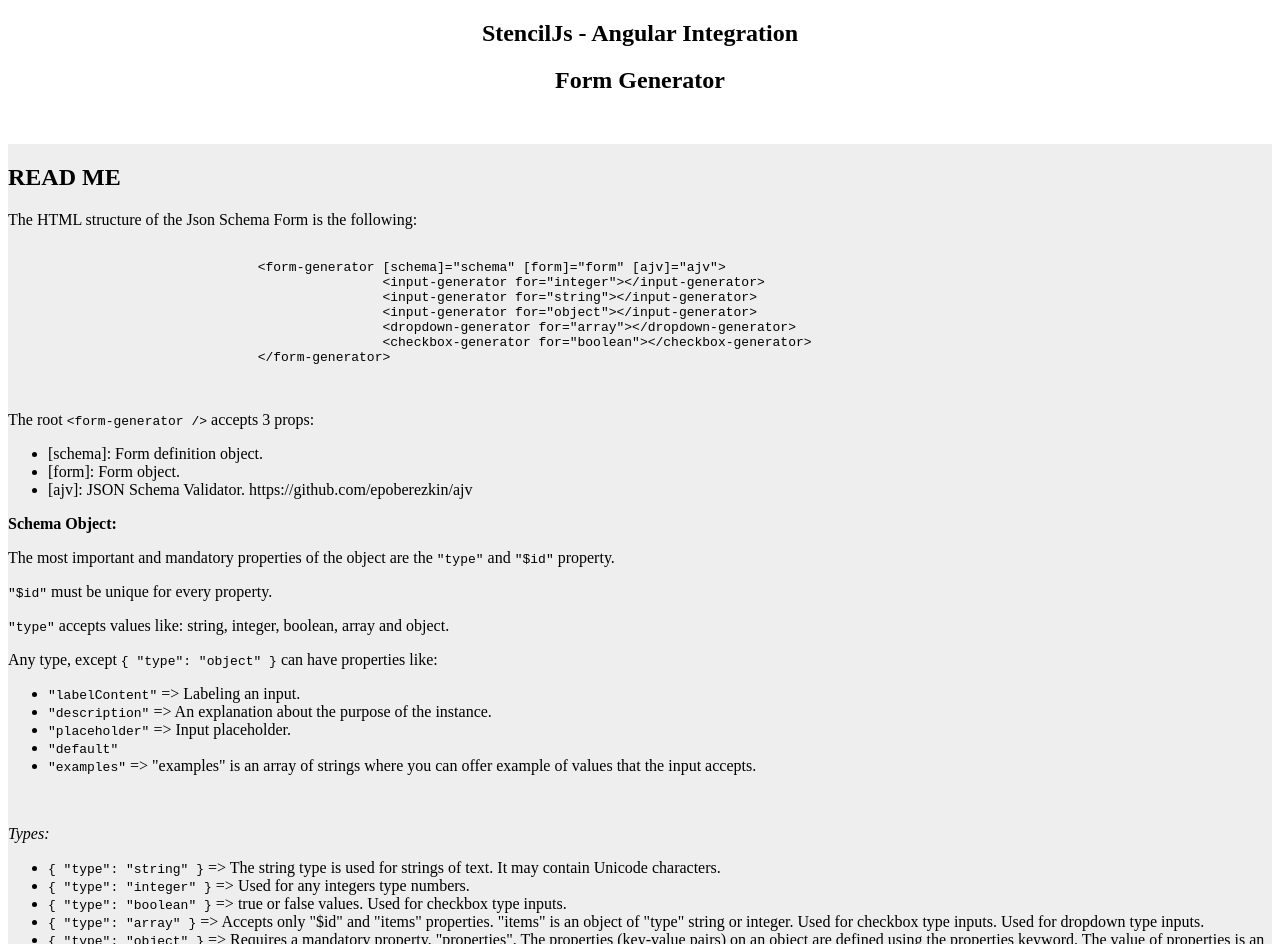
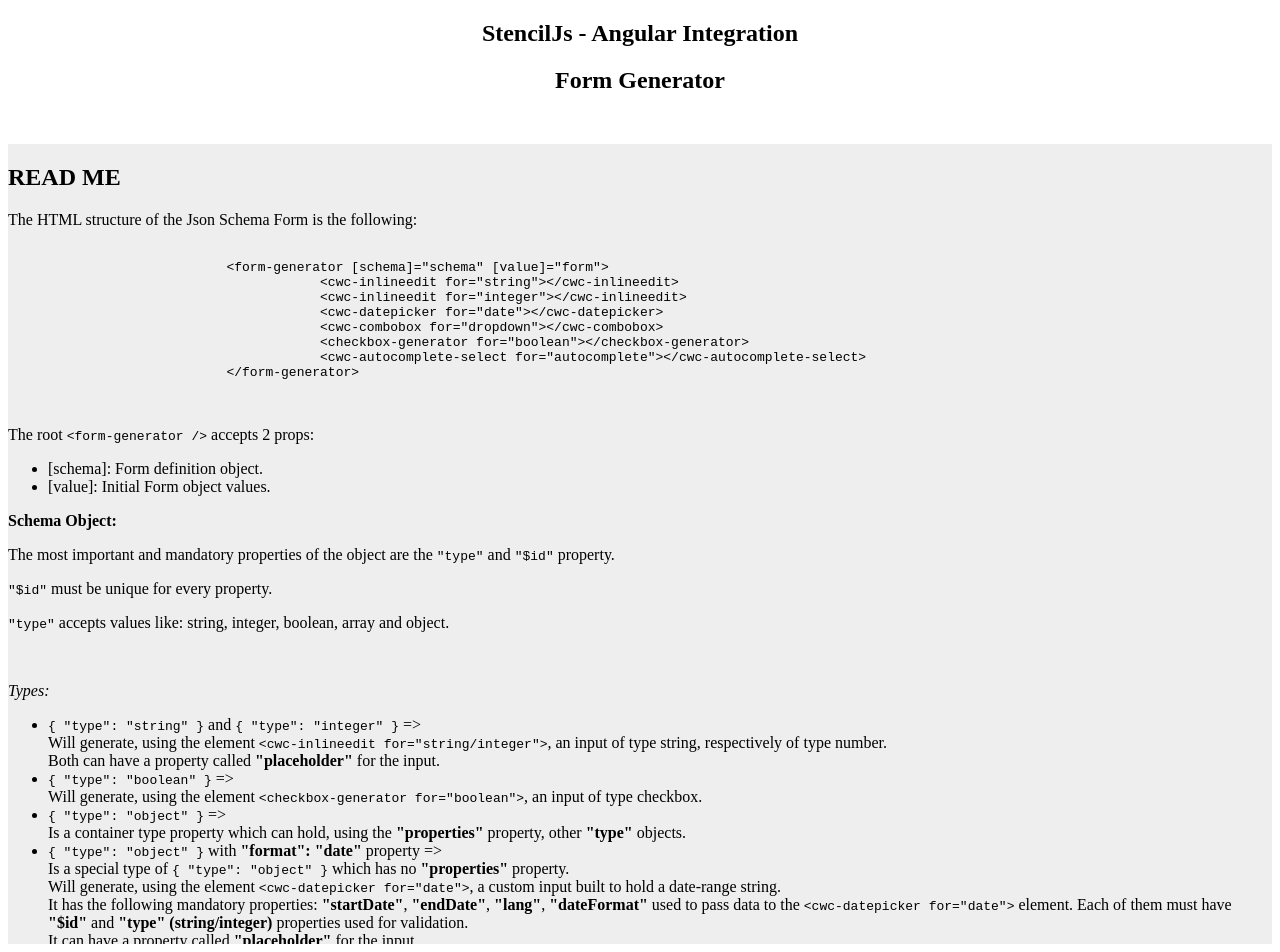
Before and after one commit to Uiseguys/form-generator-integration-test, an Angular app: page / in a window 1280 px wide. Built offline with nearby package versions, Linux system fonts and the light colour scheme.

Commit message:
redocumented the form-generator

```diff
--- a/src/app/app.component.html
+++ b/src/app/app.component.html
@@ -27,75 +27,70 @@
                     <p>The HTML structure of the Json Schema Form is the following:</p>
                     <pre>
                         <code>
-                            	&lt;form-generator [schema]="schema" [form]="form" [ajv]="ajv"&gt;
-                                	&#9;&lt;input-generator for="integer"&gt;&lt;/input-generator&gt;
-                                	&#9;&lt;input-generator for="string"&gt;&lt;/input-generator&gt;
-                                	&#9;&lt;input-generator for="object"&gt;&lt;/input-generator&gt;
-                                	&#9;&lt;dropdown-generator for="array"&gt;&lt;/dropdown-generator&gt;
-                                	&#9;&lt;checkbox-generator for="boolean"&gt;&lt;/checkbox-generator&gt;
-                            	&lt;/form-generator&gt;
+                            &lt;form-generator [schema]="schema" [value]="form"&gt;
+                                &#9;&lt;cwc-inlineedit for="string"&gt;&lt;/cwc-inlineedit&gt;
+                                &#9;&lt;cwc-inlineedit for="integer"&gt;&lt;/cwc-inlineedit&gt;
+                                &#9;&lt;cwc-datepicker for="date"&gt;&lt;/cwc-datepicker&gt;
+                                &#9;&lt;cwc-combobox for="dropdown"&gt;&lt;/cwc-combobox&gt;
+                                &#9;&lt;checkbox-generator for="boolean"&gt;&lt;/checkbox-generator&gt;
+                                &#9;&lt;cwc-autocomplete-select for="autocomplete"&gt;&lt;/cwc-autocomplete-select&gt;
+                            &lt;/form-generator&gt;
                         </code>
                     </pre>
 
-                    <p>The root <code>&lt;form-generator /&gt;</code> accepts 3 props:</p>
+                    <p>The root <code>&lt;form-generator /&gt;</code> accepts 2 props:</p>
                     <ul>
                         <li>[schema]: Form definition object.</li>
-                        <li>[form]: Form object.</li>
-                        <li>[ajv]: JSON Schema Validator. https://github.com/epoberezkin/ajv</li>
+                        <li>[value]: Initial Form object values.</li>
                     </ul>
 
                     <p><strong>Schema Object:</strong></p>
                     <p>The most important and mandatory properties of the object are the <code>"type"</code> and <code>"$id"</code> property.</p>
                     <p><code>"$id"</code> must be unique for every property.</p>
                     <p><code>"type"</code> accepts values like: string, integer, boolean, array and object.</p>
-                    <p>Any type, except <code>&#123; "type": "object" &#125;</code> can have properties like:</p>
-                    <ul>
-                        <li><code>"labelContent"</code> &#61;&gt; Labeling an input.</li>
-                        <li><code>"description"</code> &#61;&gt; An explanation about the purpose of the instance.</li>
-                        <li><code>"placeholder"</code> &#61;&gt; Input placeholder.</li>
-                        <li><code>"default"</code></li>
-                        <li><code>"examples"</code> &#61;&gt; "examples" is an array of strings where you can offer example of values that the input accepts.</li>
-                    </ul>
 
                     <br>
 
                     <p><i>Types:</i></p>
                     <ul>
-                        <li><code>&#123; "type": "string" &#125;</code> &#61;&gt; The string type is used for strings of text. It may contain Unicode characters.</li>
-                        <li><code>&#123; "type": "integer" &#125;</code> &#61;&gt; Used for any integers type numbers.</li>
-                        <li><code>&#123; "type": "boolean" &#125;</code> &#61;&gt; true or false values. Used for checkbox type inputs.</li>
-                        <li><code>&#123; "type": "array" &#125;</code> &#61;&gt; Accepts only "$id" and "items" properties. "items" is an object of "type" string or integer. Used for checkbox type inputs. Used for dropdown type inputs.</li>
-                        <li><code>&#123; "type": "object" &#125;</code> &#61;&gt; Requires a mandatory property, "properties". The properties (key-value pairs) on an object are defined using the properties keyword. The value of properties is an object, where each key is the name of a property and each value is a JSON schema used to validate that property.
-                            <p>For example, let’s say we want to define a simple schema for an address made up of a number, street name and street type:</p>
-                            <pre>
-                                <code>
-                                    &#123;
-                                        &#9;"type": "object",
-                                        &#9;"properties": &#123;
-                                            &#9;&#9;"number":      &#123; "type": "number" &#125;,
-                                            &#9;&#9;"street_name": &#123; "type": "string" &#125;,
-                                            &#9;&#9;"street_type": &#123; "type": "string" &#125;
-                                        &#9;&#125;
-                                    &#125;
-                                </code>
-                            </pre>
-                            <p>By default, the properties defined by the properties keyword are not required. However, one can provide a list of required properties using the required keyword.</p>
-                            <p>The required keyword takes an array of one or more strings. Each of these strings must be unique.</p>
-                            <p>In the following example schema defining a user record, we require that each user has a name and e-mail address, but we don’t mind if they don’t provide their address or telephone number:</p>
-                            <pre>
-                                <code>
-                                    &#123;
-                                        &#9;"type": "object",
-                                        &#9;"properties": &#123;
-                                            &#9;&#9;"name":      &#123; "type": "string" &#125;,
-                                            &#9;&#9;"email":     &#123; "type": "string" &#125;,
-                                            &#9;&#9;"address":   &#123; "type": "string" &#125;,
-                                            &#9;&#9;"telephone": &#123; "type": "string" &#125;
-                                        &#9;&#125;,
-                                        &#9;"required": ["name", "email"]
-                                    &#125;
-                                </code>
-                            </pre>
+                        <li>
+                            <code>&#123; "type": "string" &#125;</code> and <code>&#123; "type": "integer" &#125;</code> &#61;&gt;<br />
+                            Will generate, using the element <code>&lt;cwc-inlineedit for="string/integer"&gt;</code>,
+                            an input of type string, respectively of type number.<br />
+                            Both can have a property called <strong>"placeholder"</strong> for the input.
+                        </li>
+                        <li>
+                            <code>&#123; "type": "boolean" &#125;</code> &#61;&gt;<br />
+                            Will generate, using the element <code>&lt;checkbox-generator for="boolean"&gt;</code>, an input of type checkbox.
+                        </li>
+                        <li>
+                            <code>&#123; "type": "object" &#125;</code> &#61;&gt;<br />
+                            Is a container type property which can hold, using the <strong>"properties"</strong> property, other <strong>"type"</strong> objects.
+                        </li>
+                        <li>
+                            <code>&#123; "type": "object" &#125;</code> with <strong>"format": "date"</strong> property &#61;&gt;<br />
+                            Is a special type of <code>&#123; "type": "object" &#125;</code> which has no <strong>"properties"</strong> property.<br />
+                            Will generate, using the element <code>&lt;cwc-datepicker for="date"&gt;</code>, a custom input built to hold a date-range string.<br />
+                            It has the following mandatory properties:
+                            <strong>"startDate"</strong>, <strong>"endDate"</strong>, <strong>"lang"</strong>, <strong>"dateFormat"</strong>
+                            used to pass data to the <code>&lt;cwc-datepicker for="date"&gt;</code> element.
+                            Each of them must have <strong>"$id"</strong> and <strong>"type" (string/integer)</strong> properties used for validation.<br />
+                            It can have a property called <strong>"placeholder"</strong> for the input.
+                        </li>
+                        <li>
+                            <code>&#123; "type": "array" &#125;</code> with <strong>"arrayType": "dropdown"</strong> property &#61;&gt;<br />
+                            Will generate, using the element <code>&lt;cwc-combobox for="dropdown"&gt;</code>, a dropdown button and a readonly input.<br />
+                            It has a mandatory property <strong>"items"</strong> where the values of the dropdown are passed using the <strong>"enum"</strong> property.<br />
+                            In the "items" property, the <strong>"type"</strong> property is used to define the type of the enum values ("string", "integer" etc).
+                            The property <strong>"buttonText"</strong> will name the dropdown button and it can have a property called <strong>"placeholder"</strong> for the input.
+                        </li>
+                        <li>
+                            <code>&#123; "type": "array" &#125;</code> with <strong>"arrayType": "autocomplete"</strong> property &#61;&gt;<br />
+                            Will generate, using the element <code>&lt;cwc-autocomplete-select for="autocomplete"&gt;</code>, a custom input.<br />
+                            When the user starts typing, a dropdown window will pop up letting the user choose how many values he wants from the returned values.<br />
+                            It has the same <strong>"items"</strong> property as the "arrayType": "dropdown" except it has one more property called <strong>"searchKey"</strong>,
+                            only if the values of the <strong>"enum"</strong> property are objects,
+                            used to tell the component on which key to search for in the object given in the <strong>"enum"</strong> property.
                         </li>
                     </ul>
 
@@ -106,18 +101,45 @@
                         <code>
                             &#123;
                                 "type": "object",
-                                "required": ["startDate", "endDate", "min", "max", "checked", "sources", "dateValue"],
+                                "required": ["checkbox", "min", "max", "startDate", "endDate", "startDateString", "endDateString", "dropdown", "autocomplete"],
                                 "properties": &#123;
+                                    "autocomplete": &#123;
+                                        "$id": "data/properties/autocomplete",
+                                        "type": "array",
+                                        "arrayType": "autocomplete",
+                                        "items": &#123;
+                                            "$id": "/properties/sources/items",
+                                            "type": "object",
+                                            "placeholder": "Search something e.g. 'Argentina'",
+                                            "searchKey": "data.name",
+                                            "enum": [
+                                                &#123;
+                                                    "type": 'country',
+                                                    "data": &#123;
+                                                        "name": 'Austria',
+                                                        "capital": 'Vienna'
+                                                    &#125;
+                                                &#125;,
+                                                &#123;
+                                                    "type": 'country',
+                                                    "data": &#123;
+                                                        "name": 'Australia',
+                                                        "capital": 'Canberra'
+                                                    &#125;
+                                                &#125;,
+                                                &#123;
+                                                    "type": 'country',
+                                                    "data": &#123;
+                                                        "name": 'Argentina',
+                                                        "capital": 'Buenos Aires'
+                                                    &#125;
+                                                &#125;
+                                            ]
+                                        &#125;
+                                    &#125;
                                     "checked": &#123;
-                                        "$id": "data/properties/checked",
-                                        "type": "boolean",
-                                        "labelContent": "The Checked Schema",
-                                        "description": "An explanation about the purpose of this instance.",
-                                        "placeholder": "Check Me",
-                                        "default": false,
-                                        "examples": [
-                                            false
-                                        ]
+                                        "$id": "data/properties/checkbox",
+                                        "type": "boolean"
                                     &#125;,
                                     "duration": &#123;
                                         "$id": "data/properties/duration",
@@ -126,73 +148,57 @@
                                             "min": &#123;
                                                 "$id": "data/properties/duration/properties/min",
                                                 "type": "integer",
-                                                "labelContent": "The Min Schema",
-                                                "description": "An explanation about the purpose of this instance.",
-                                                "placeholder": "Min Value",
-                                                "default": 0,
-                                                "examples": [
-                                                    5
-                                                ]
+                                                "placeholder": "Min Value"
                                             &#125;,
                                             "max": &#123;
                                                 "$id": "data/properties/duration/properties/max",
                                                 "type": "integer",
-                                                "labelContent": "The Max Schema",
-                                                "description": "An explanation about the purpose of this instance.",
-                                                "placeholder": "Max Value",
-                                                "default": 0,
-                                                "examples": [
-                                                    10
-                                                ]
+                                                "placeholder": "Max Value"
                                             &#125;
                                         &#125;
                                     &#125;,
                                     "date": &#123;
                                         "$id": "data/properties/date",
-                                        "labelContent": "Date",
                                         "type": "object",
                                         "format": "date",
                                         "placeholder": "Select a Date",
-                                        "dateValue": &#123;
-                                            "$id": "data/properties/date/dateValue",
+                                        "startDate": &#123;
+                                            "$id": "data/properties/date/startDate",
+                                            "type": "string"
+                                        &#125;,
+                                        "endDate": &#123;
+                                            "$id": "data/properties/date/endDate",
+                                            "type": "string"
+                                        &#125;,
+                                        "lang": &#123;
+                                            "$id": "data/properties/date/lang",
+                                            "type": "string"
+                                        &#125;,
+                                        "dateFormat": &#123;
+                                            "$id": "data/properties/date/dateFormat",
                                             "type": "string"
                                         &#125;
                                     &#125;,
-                                    "startDate": &#123;
+                                    "startDateString": &#123;
                                         "$id": "data/properties/startDate",
                                         "type": "string",
-                                        "labelContent": "The Startdate Schema",
-                                        "description": "An explanation about the purpose of this instance.",
-                                        "placeholder": "Start Date",
-                                        "default": "",
-                                        "examples": [
-                                            "2007-08-31T16:47+00:00"
-                                        ]
+                                        "placeholder": "Start Date"
                                     &#125;,
-                                    "endDate": &#123;
+                                    "endDateString": &#123;
                                         "$id": "data/properties/endDate",
                                         "type": "string",
-                                        "labelContent": "The Enddate Schema",
-                                        "description": "An explanation about the purpose of this instance.",
-                                        "placeholder": "End Date",
-                                        "default": "",
-                                        "examples": [
-                                            "2007-08-31T16:47+00:00"
-                                        ]
+                                        "placeholder": "End Date"
                                     &#125;,
-                                    "sources": &#123;
-                                        "$id": "data/properties/sources",
+                                    "dropdown": &#123;
+                                        "$id": "data/properties/dropdown",
                                         "type": "array",
+                                        "arrayType": "dropdown",
                                         "items": &#123;
                                             "$id": "/properties/sources/items",
                                             "type": "string",
-                                            "labelContent": "Select",
-                                            "description": "An explanation about the purpose of this instance.",
+                                            "buttonText": "Select",
                                             "placeholder": "Select",
-                                            "default": "",
-                                            "examples": [
-                                                "source1"
-                                            ]
+                                            "enum": ["Automatic", "Manual"]
                                         &#125;
                                     &#125;
                                 &#125;
@@ -209,20 +215,21 @@
                     <pre>
                         <code>
                             &#125;
+                            "autocomplete": [],
                                 "checked": false,
                                 "duration": &#125;
                                     "min": 5,
                                     "max": 10
                                 &#125;,
                                 "date": &#125;
-                                    "dateValue": moment_(new Date()).format('Do MMMM YYYY')
+                                    "startDate": "03/25/2018",
+                                    "endDate": "04/12/2018",
+                                    "lang": "en",
+                                    "dateFormat": "MM.DD.YYYY"
                                 &#125;,
-                                "startDate": "2007-08-31T16:47+00:00",
-                                "endDate": "2007-08-31T16:47+00:00",
-                                "sources": [
-                                    "source1",
-                                    "source2"
-                                ]
+                                "startDateString": "2007-08-31T16:47+00:00",
+                                "endDateString": "2007-08-31T16:47+00:00",
+                                "dropdown": []
                             &#125;
                         </code>
                     </pre>
--- a/src/app/app.component.ts
+++ b/src/app/app.component.ts
@@ -22,7 +22,7 @@
                 "type": "object",
                 "placeholder": "Search something e.g. 'Argentina'",
                 "searchKey": "data.name",
-                "data": [
+                "enum": [
                   {
                     "type": 'country',
                     "data": {
@@ -50,12 +50,6 @@
             "checkbox": {
               "$id": "data/properties/checkbox",
               "type": "boolean",
-              "description": "An explanation about the purpose of this instance.",
-              "placeholder": "Check Me",
-              "default": false,
-              "examples": [
-                false
-              ]
             },
             "duration": {
               "$id": "data/properties/duration",
@@ -64,22 +58,12 @@
                 "min": {
                   "$id": "data/properties/duration/properties/min",
                   "type": "integer",
-                  "description": "An explanation about the purpose of this instance.",
-                  "placeholder": "Min Value",
-                  "default": 0,
-                  "examples": [
-                    5
-                  ]
+                  "placeholder": "Min Value"
                 },
                 "max": {
                   "$id": "data/properties/duration/properties/max",
                   "type": "integer",
-                  "description": "An explanation about the purpose of this instance.",
                   "placeholder": "Max Value",
-                  "default": 0,
-                  "examples": [
-                    10
-                  ]
                 }
               }
             },
@@ -108,22 +92,12 @@
             "startDateString": {
               "$id": "data/properties/startDateString",
               "type": "string",
-              "description": "An explanation about the purpose of this instance.",
-              "placeholder": "Start Date",
-              "default": "",
-              "examples": [
-                "2007-08-31T16:47+00:00"
-              ]
+              "placeholder": "Start Date"
             },
             "endDateString": {
               "$id": "data/properties/endDateString",
               "type": "string",
-              "description": "An explanation about the purpose of this instance.",
-              "placeholder": "End Date",
-              "default": "",
-              "examples": [
-                "2007-08-31T16:47+00:00"
-              ]
+              "placeholder": "End Date"
             },
             "dropdown": {
               "$id": "data/properties/dropdown",
```
